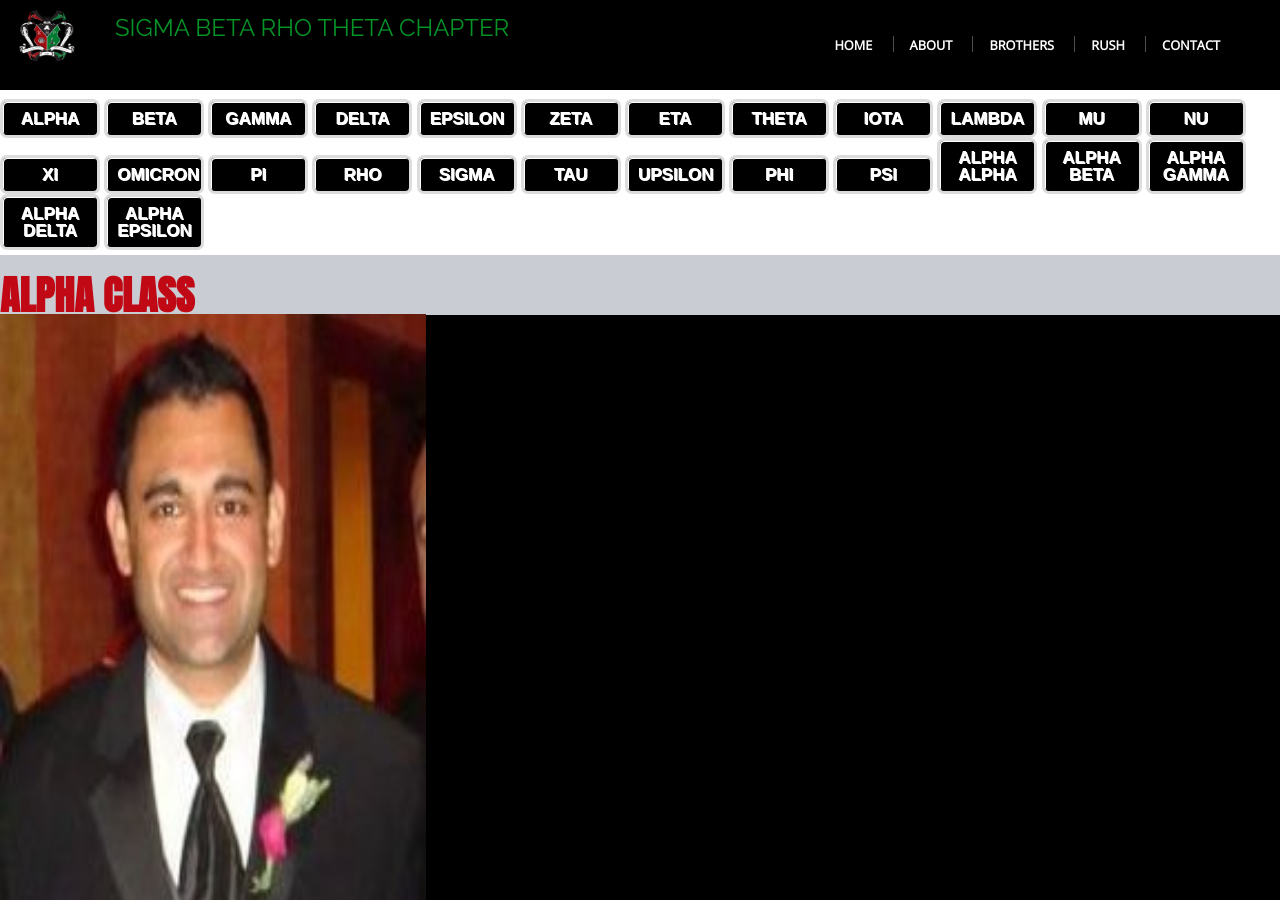
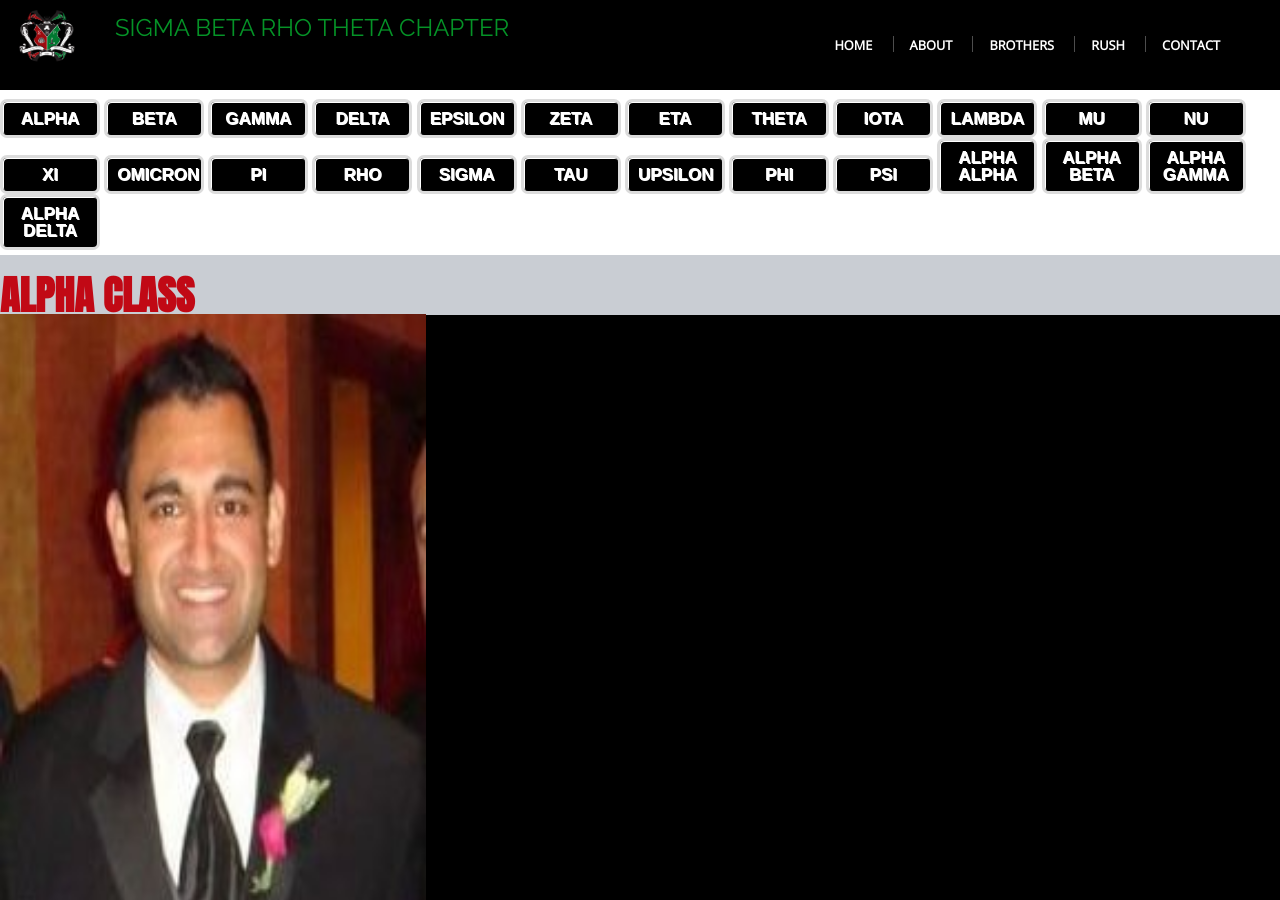
Before and after one commit to MilanPatel718/Theta, a Jekyll site: the page built from Brothers/index.html, in a window 1280 px wide and 900 px high. Built offline with Jekyll 4.4.1, drawn with Linux system fonts in a browser that asks for light colours; nearby versions of some CDN libraries; some web fonts are replaced; library files that are not in the unit come from our copies.

Commit message:
Push site back

```diff
--- a/Brothers/index.html
+++ b/Brothers/index.html
@@ -31,7 +31,6 @@
                 <a href="Brothers/#alphabeta" class="css_button">Alpha Beta</a>
                 <a href="Brothers/#alphagamma" class="css_button">Alpha Gamma</a>
 				<a href="Brothers/#alphadelta" class="css_button">Alpha Delta</a>
-				<a href="Brothers/#alphaepsilon" class="css_button">Alpha Epsilon</a>
 
 
 
```
